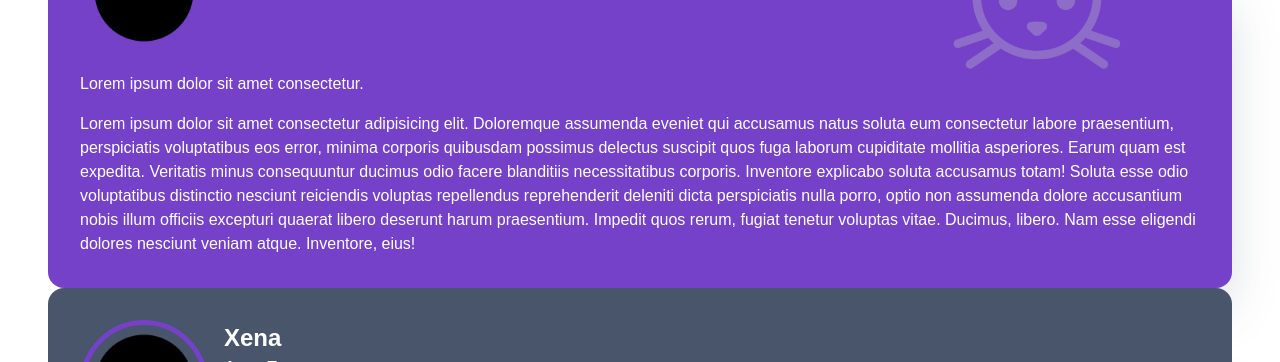
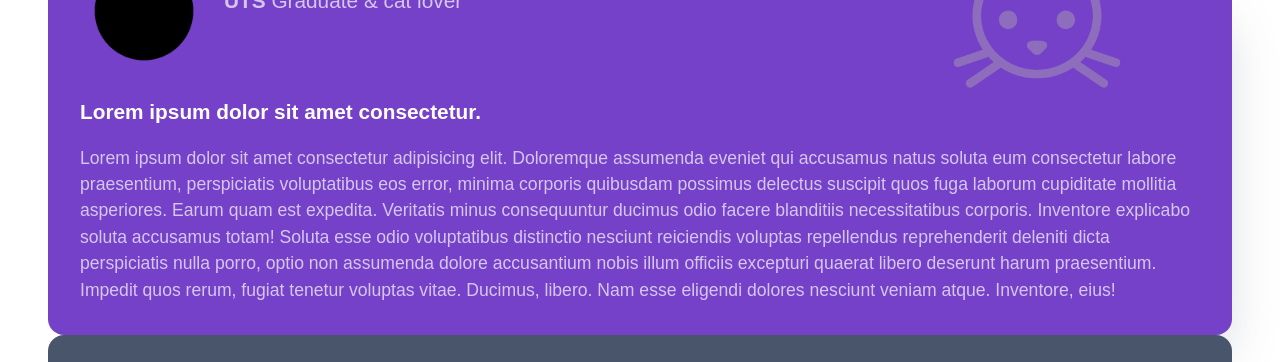
Before and after one commit to EliGolam/practice-grid, a plain HTML site: page index.html in a window 1280 px wide. Shown: the part 237-599 px from the top of the page. Drawn offline with Linux system fonts and the light colour scheme; a web font is replaced by a local one.

Commit message:
Cat grid v0.8: CSS setup without Grid completed

```diff
--- a/style.css
+++ b/style.css
@@ -11,10 +11,10 @@
     --fontweight-normal: 400;
     --fontweight-large: 600;
 
-    --fontsize-small: 0.6rem;
-    --fontsize-normal: 1rem;
-    --fontsize-large: 1.6rem;
-    --fontsize-title: 2.2rem;
+    --fontsize-small: 1.1rem;
+    --fontsize-normal: 1.3rem;
+    --fontsize-large: 2rem;
+    --fontsize-title: 3rem;
 
     --gap: 1rem;
     --flow-spacer: 1em;
@@ -166,5 +166,24 @@ h3 {
     background-repeat: no-repeat;
     background-position: top right 10%;
     background-size: 12rem;
-    background-blend-mode: lighten;
 }
+
+.cat .name {
+    font-size: var(--fontsize-large);
+    font-weight: var(--fontweight-large);
+    line-height: 1.2;
+}
+
+.cat .details {
+    opacity: 0.7;
+}
+
+.cat > p:first-of-type {
+    line-height: 1.5;
+    font-weight: var(--fontweight-large);
+}
+
+.cat > p:last-of-type {
+    opacity: 0.7;
+    font-size: var(--fontsize-small);
+}
```
